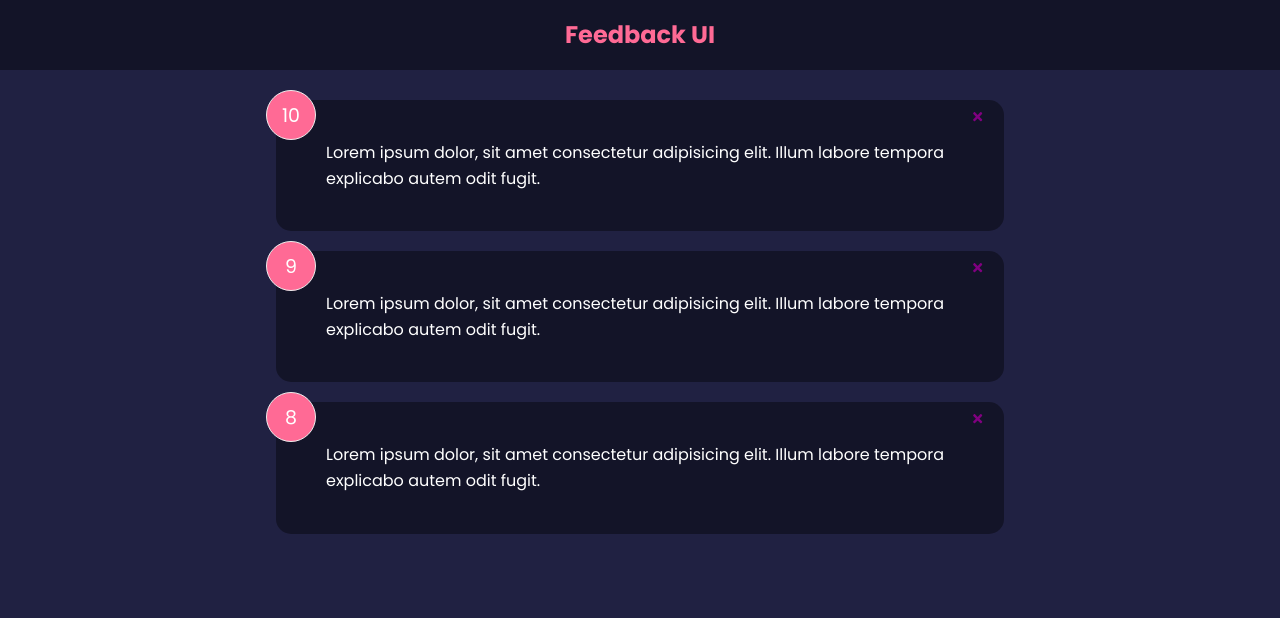
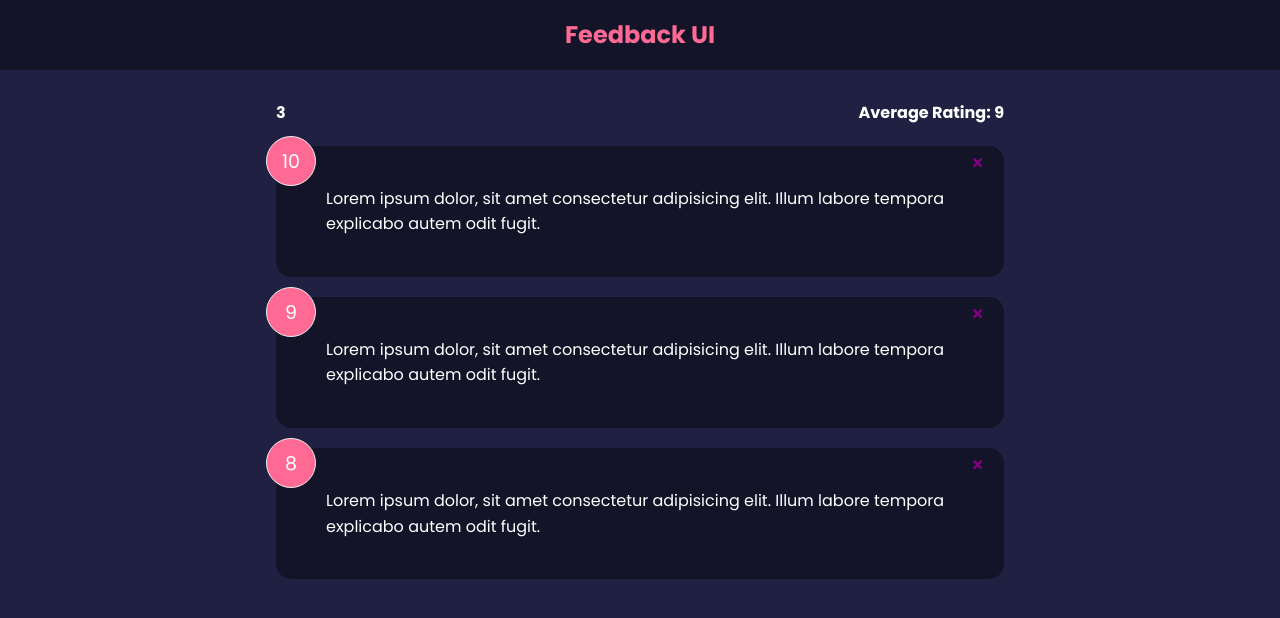
Before and after one commit to AmkaE/feedback-app, a React (Vite) app: page / in a window 1280 px wide. Shown: the top 618 px of the page. Built offline with nearby package versions, Linux system fonts and the light colour scheme.

Commit message:
add FeedbackStats Component

```diff
--- a/src/App.jsx
+++ b/src/App.jsx
@@ -2,6 +2,7 @@
 import FeedbackData from './data/FeedbackData';
 import Header from './components/Header';
 import FeedbackList from './components/FeedbackList';
+import FeedbackStats from './components/FeedbackStats';
 
 const App = () => {
 	const [feedback, setFeedback] = useState(FeedbackData);
@@ -16,6 +17,7 @@
 		<>
 			<Header />
 			<div className='container'>
+				<FeedbackStats feedback={feedback} />
 				<FeedbackList feedback={feedback} handleDelete={deleteFeedback} />
 			</div>
 		</>
--- /dev/null
+++ b/src/components/FeedbackStats.jsx
@@ -0,0 +1,26 @@
+import PropType from 'prop-types';
+
+const FeedbackStats = ({ feedback }) => {
+	const totalFeedback = feedback.length;
+
+	const average = (
+		feedback.reduce((prevVal, currVal) => prevVal + currVal.rating, 0) /
+		totalFeedback
+	)
+		.toFixed(1)
+		.replace(/[.,]0$/, '');
+
+	return (
+		<div className='feedback-stats'>
+			<h4>{totalFeedback}</h4>
+			<h4>Average Rating: {isNaN(average) ? 0 : average}</h4>
+		</div>
+	);
+};
+
+// for type checking
+FeedbackStats.propTypes = {
+	feedback: PropType.array,
+};
+
+export default FeedbackStats;
```
